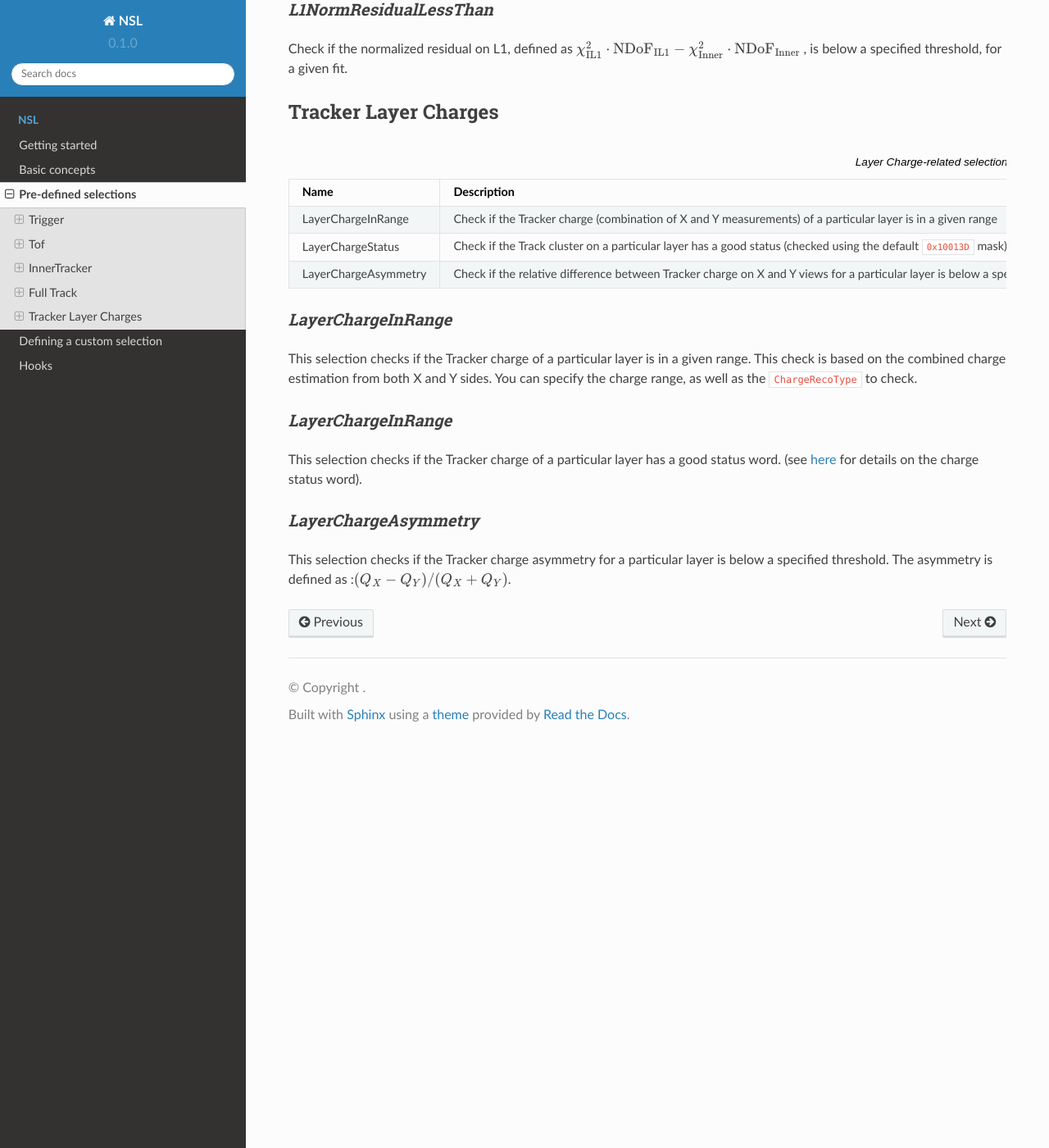
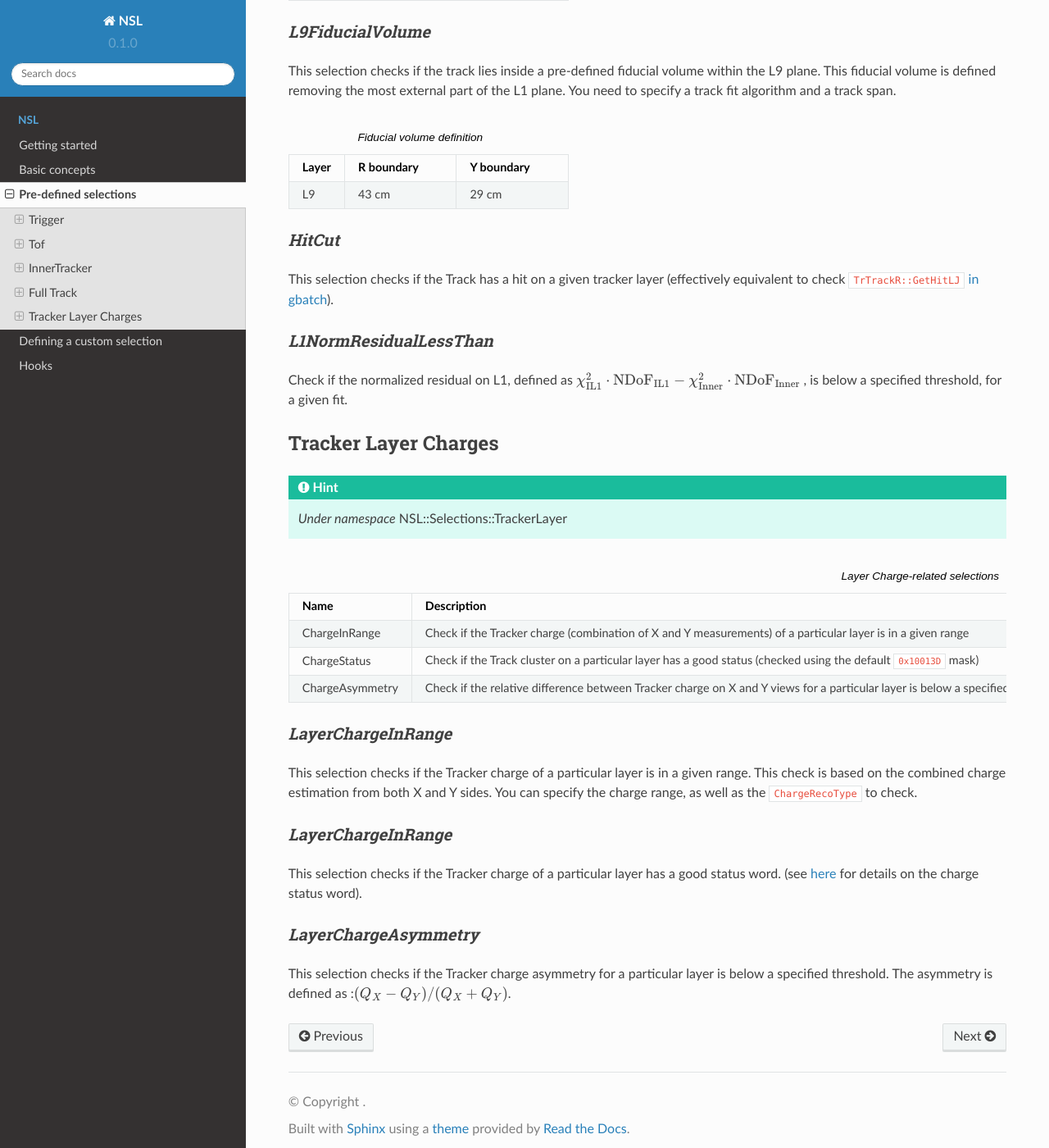
Before and after one commit to valerioformato/nsl-readthedocs, a Sphinx documentation site: the page built from docs/source/selections/predefined-selections.rst, in a window 1280 px wide and 1400 px high, scrolled down 3680 px. Shown: the whole window at 82% size. Built offline with Sphinx 7.4.7 and the Read the Docs theme 2.0.0, drawn with Linux system fonts in a browser that asks for light colours; some of the changed text lies outside the part shown.

Commit message:
Fix description of predefined selections

```diff
--- a/docs/source/selections/predefined-selections.rst
+++ b/docs/source/selections/predefined-selections.rst
@@ -5,6 +5,9 @@
 
 Trigger
 -------
+
+.. hint::
+   *Under namespace* NSL::Selections::Trigger
 
 .. list-table:: Trigger selections
    :widths: 25 50 25
@@ -25,6 +28,9 @@
 
 Tof
 ---
+
+.. hint::
+   *Under namespace* NSL::Selections::Tof
 
 .. list-table:: Tof selections
    :widths: 25 50 25
@@ -68,6 +74,9 @@
 
 InnerTracker
 ------------
+
+.. hint::
+  *Under namespace* NSL::Selections::InnerTracker
 
 .. list-table:: Inner Tracker selections
    :widths: 25 50 25
@@ -126,6 +135,9 @@
 
 Full Track
 ----------
+
+.. hint::
+   *Under namespace* NSL::Selections::Track
 
 .. list-table:: Track-related selections
    :widths: 25 50 25
@@ -237,6 +249,9 @@
 Tracker Layer Charges
 ---------------------
 
+.. hint::
+   *Under namespace* NSL::Selections::TrackerLayer
+
 .. list-table:: Layer Charge-related selections
    :widths: 25 50 25
    :header-rows: 1
@@ -244,13 +259,13 @@
    * - Name
      - Description
      - Parameters
-   * - LayerChargeInRange
+   * - ChargeInRange
      - Check if the Tracker charge (combination of X and Y measurements) of a particular layer is in a given range
      - Layer J-number (1...9), Range lower bound, Range upper bound, Charge measurement type
-   * - LayerChargeStatus
+   * - ChargeStatus
      - Check if the Track cluster on a particular layer has a good status (checked using the default ``0x10013D`` mask)
      - Layer J-number (1...9)
-   * - LayerChargeAsymmetry
+   * - ChargeAsymmetry
      - Check if the relative difference between Tracker charge on X and Y views for a particular layer is below a specified threshold
      - Layer J-number (1...9), Upper bound, Charge measurement type
 
```
